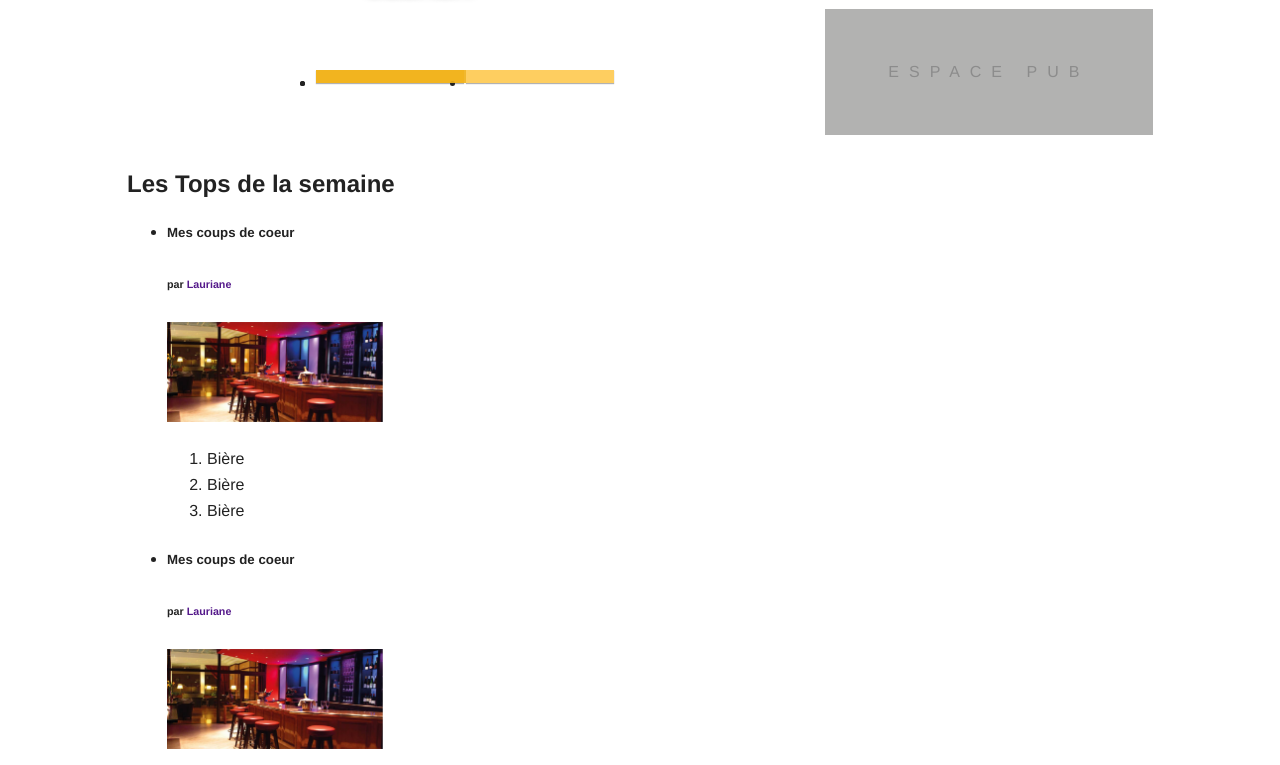
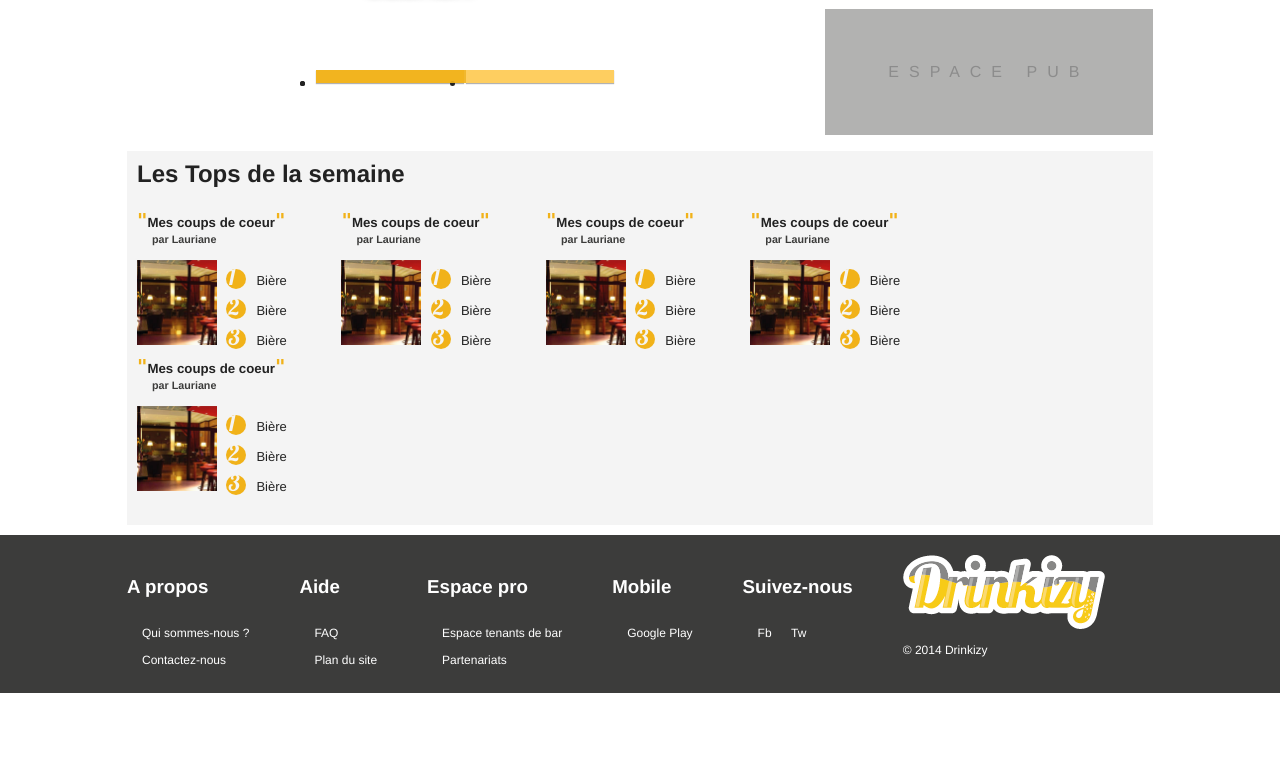
Before and after one commit to pguilloux/DrinkizyWeb, a Django app: page / in a window 1280 px wide. Shown: the part 514-1279 px from the top of the page. After the commit the page ends 1207 px from the top, so only its background shows below. Run offline with Django 3.2, Linux system fonts and the light colour scheme; some libraries are stand-ins or nearby versions; some web fonts are replaced.

Commit message:
Mise à jour de la page home (oublie de la classe pour le top de la semaine)

```diff
--- a/templates/bars/home.html
+++ b/templates/bars/home.html
@@ -47,7 +47,7 @@
 
 		<div class="clearfix"></div>
 
-		<article>
+		<article class="home-topWeek">
 			<h2>Les Tops de la semaine</h2>
 			<ul>
 				<li>
```
